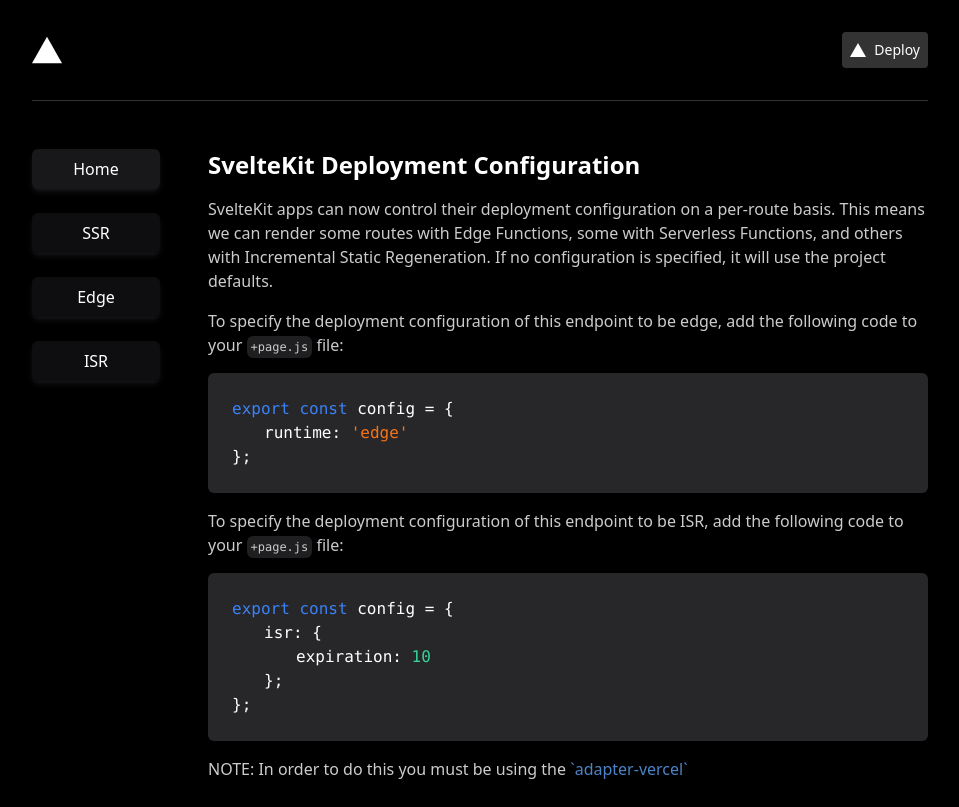
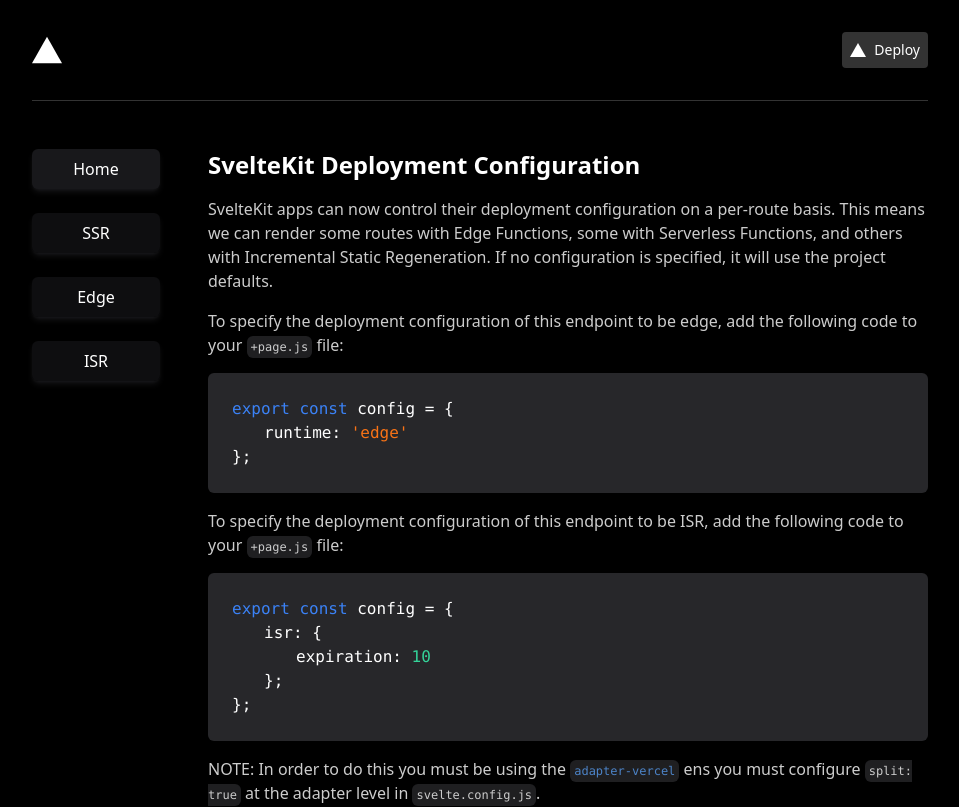
Before and after one commit to StephDietz/sveltekit-isr-ssr-edge, a SvelteKit app: page / in a window 1280 px wide. Shown: the top 807 px of the page, without its empty margins (160-1119 px from the left). Built offline with nearby package versions, Linux system fonts and the light colour scheme.

Commit message:
text update

```diff
--- a/src/routes/+page.svelte
+++ b/src/routes/+page.svelte
@@ -30,7 +30,12 @@
 		NOTE: In order to do this you must be using the <a
 			class="text-blue-400 hover:text-blue-500"
 			href="https://github.com/sveltejs/kit/tree/master/packages/adapter-vercel"
-			target="_blank">`adapter-vercel`</a
+			target="_blank"
+			><span class="p-1 bg-zinc-800 rounded-md font-mono text-xs">adapter-vercel</span></a
 		>
+		ens you must configure
+		<span class="p-1 bg-zinc-800 rounded-md font-mono text-xs">split: true</span>
+		at the adapter level in
+		<span class="p-1 bg-zinc-800 rounded-md font-mono text-xs">svelte.config.js</span>.
 	</div>
 </div>
```
